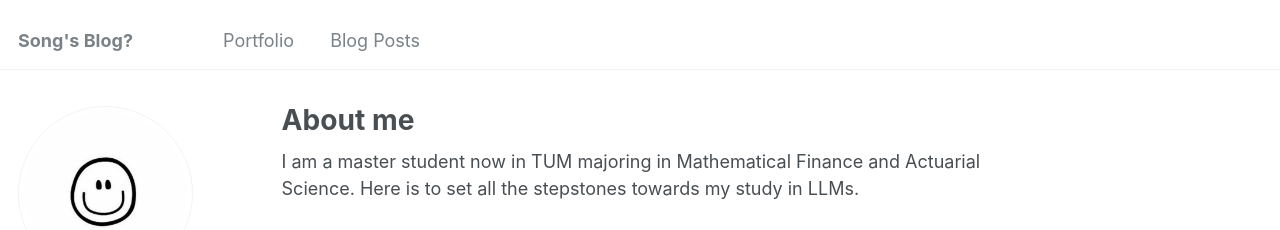
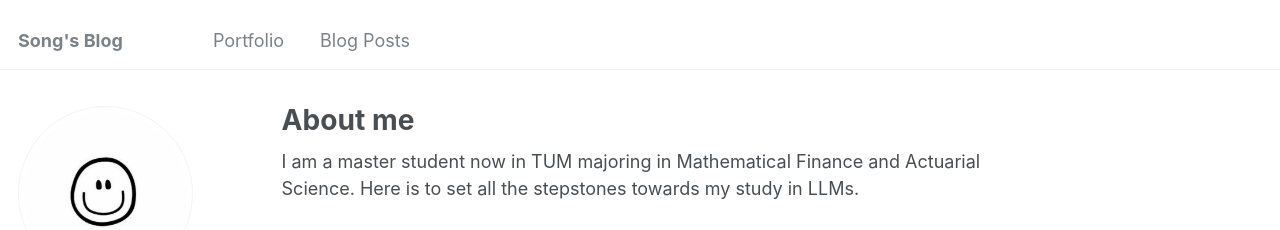
Before and after one commit to poktat/Language-Generation, a Jekyll site: the page built from _pages/about.md, in a window 1280 px wide. Shown: the top 230 px of the page. Built offline with Jekyll 4.4.1, drawn with Linux system fonts in a browser that asks for light colours.

```diff
--- a/_config.yml
+++ b/_config.yml
@@ -8,7 +8,7 @@
 
 # Basic Site Settings
 locale                   : "en-US"
-title                    : "Song's Blog?"
+title                    : "Song's Blog"
 title_separator          : "-"
 name                     : &name "Zhiyuan Song"
 description              : &description "Talks developed from the paper Language Generation with Limit"
```
